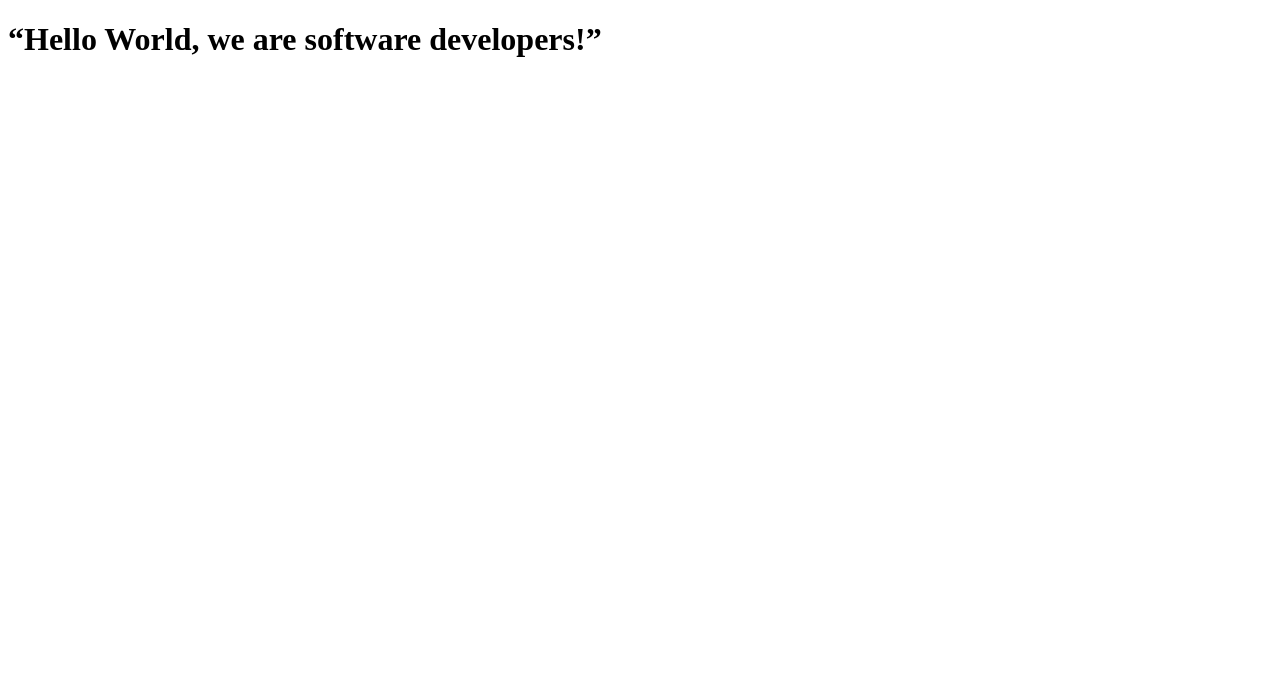
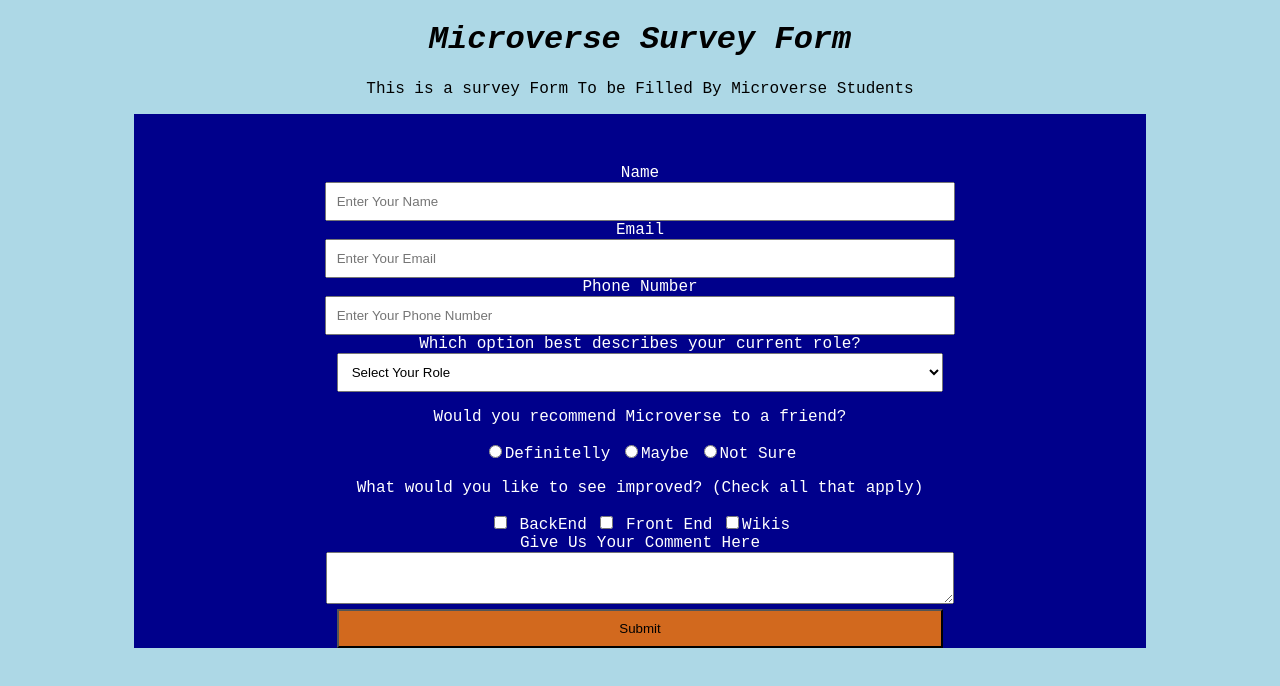
Before and after one commit to mandelatuks/trieal-by-mandela-and-yaynshet, a plain HTML site: page index.html in a window 1280 px wide. Drawn offline with Linux system fonts and the light colour scheme.

Commit message:
Modified HTMLProject

```diff
--- a/css/style.css
+++ b/css/style.css
@@ -0,0 +1,43 @@
+body{
+    background-color: lightblue;
+    color: #000;
+    font-family: 'Courier New', Courier, monospace;
+    text-align: center;
+    box-sizing: border-box;
+
+}
+#title{
+    font-style: italic;
+    font-weight: bold;
+}
+#name-label, #email-label, #number-label{
+    display: block;
+
+}
+form{
+    padding-top: 50px;
+    background-color: darkblue;
+    color: #fff;
+
+}
+.container{
+    overflow: none;
+    width: 80%;
+    margin: auto;
+}
+#name ,#email, #number, #dropdown ,#reply{
+    width: 60%;
+    padding: 10px;
+
+}
+#submit{
+    background-color: chocolate;
+    padding: 10px;
+    width: 60%;
+
+}
+#submit:hover{
+    background-color: transparent;
+    color: #fff;
+    padding: 10px;
+}
--- a/index.html
+++ b/index.html
@@ -1,16 +1,62 @@
 <!DOCTYPE html>
 <html lang="en">
   <head>
-    <meta charset="UTF-8">
+    <meta charset="UTF-8" />
     <title>Fork Me! FCC: Test Suite Template</title>
-    <link rel="stylesheet" href="css/style.css">
+    <link rel="stylesheet" href="css/style.css" />
   </head>
 
   <body>
-    <h1>“Hello World, we are software developers!”</h1>
+ <div class="container">
+  <h1 id="title">Microverse Survey Form</h1>
+  <!-- //use case1 -->
+  <p id="description">
+    This is a survey Form To be Filled By Microverse Students
+  </p>
+  <!-- //use case 2 -->
+  <form action="" id="survey-form">
+    <!-- //use case 3 -->
+
+    <label for="name" id="name-label">Name</label>
+    <input type="text" id="name" placeholder="Enter Your Name" required>
+    <label for="email" id="email-label">Email</label>
+      <input
+        type="email"
+        id="email"
+        required
+        placeholder="Enter Your Email"/>
+      <!-- //use case 5 and 6 -->
+    <label for="number" id="number-label">Phone Number</label>
+      <input
+        type="number"
+        id="number"
+        min="5"
+        max="10"
+        required
+        placeholder="Enter Your Phone Number"> <br>
+    <!-- // use case 7 and 8 and 9 -->
+    <label for="role">Which option best describes your current role?</label><br>
+    <select name="" id="dropdown">
+      <option>Select Your Role</option>
+      <option value="Students">Student</option>
+      <option value="teacher">Teacher</option>
+      <option value="other">Other</option>
+    </select>
+    <p>Would you recommend Microverse to a friend?<p>
+      <input type="radio" name="recommend" id="Definitelly" value="definitely"><label for="Definitelly">Definitelly</label>
+      <input type="radio" name="recommend" id="Maybe" value="Maybe"><label for="Maybe">Maybe</label>
+      <input type="radio" name="recommend" id="notsure" value="notsure"><label for="NotSure">Not Sure</label>
+      <p>What would you like to see improved? (Check all that apply)</p>
+      <input type="checkbox" name="backend" id="backend" value="backend"> <label for="backend">BackEnd</label>
+      <input type="checkbox" name="frontEnd" id="frontEnd" value="frontend"> <label for="frontEnd">Front End</label>
+      <input type="checkbox" name="wiki" id="wiki" value="wiki"><label for="wiki">Wikis</label> <br>
+      <label for="comment">Give Us Your Comment Here</label><br>
+      <textarea name="reply" id="reply"></textarea><br>
+      <button type="submit" id="submit">Submit</button>
+  </form>
+ </div>
     <script src="https://cdn.freecodecamp.org/testable-projects-fcc/v1/bundle.js"></script>
 
-
-    <script  src="js/index.js"></script>
+    <script src="js/index.js"></script>
   </body>
 </html>
```
